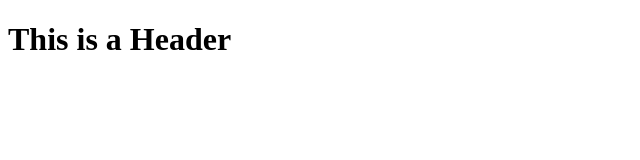
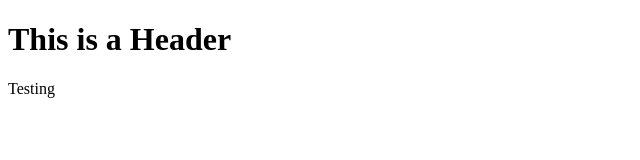
Before and after one commit to RobinGTodd/git-test, a website: page index.html in a window 1280 px wide. Shown: the full height of the page, 0-640 px from the left. Drawn offline with Linux system fonts and the light colour scheme.

Commit message:
second commit

```diff
--- a/index.html
+++ b/index.html
@@ -5,5 +5,6 @@
 
   <body>
     <h1>This is a Header</h1>
+    <p>Testing</p>
   </body>
 </html>
```
Also changed, not shown: package.json (added, +16 -0 lines), 3 other files.
